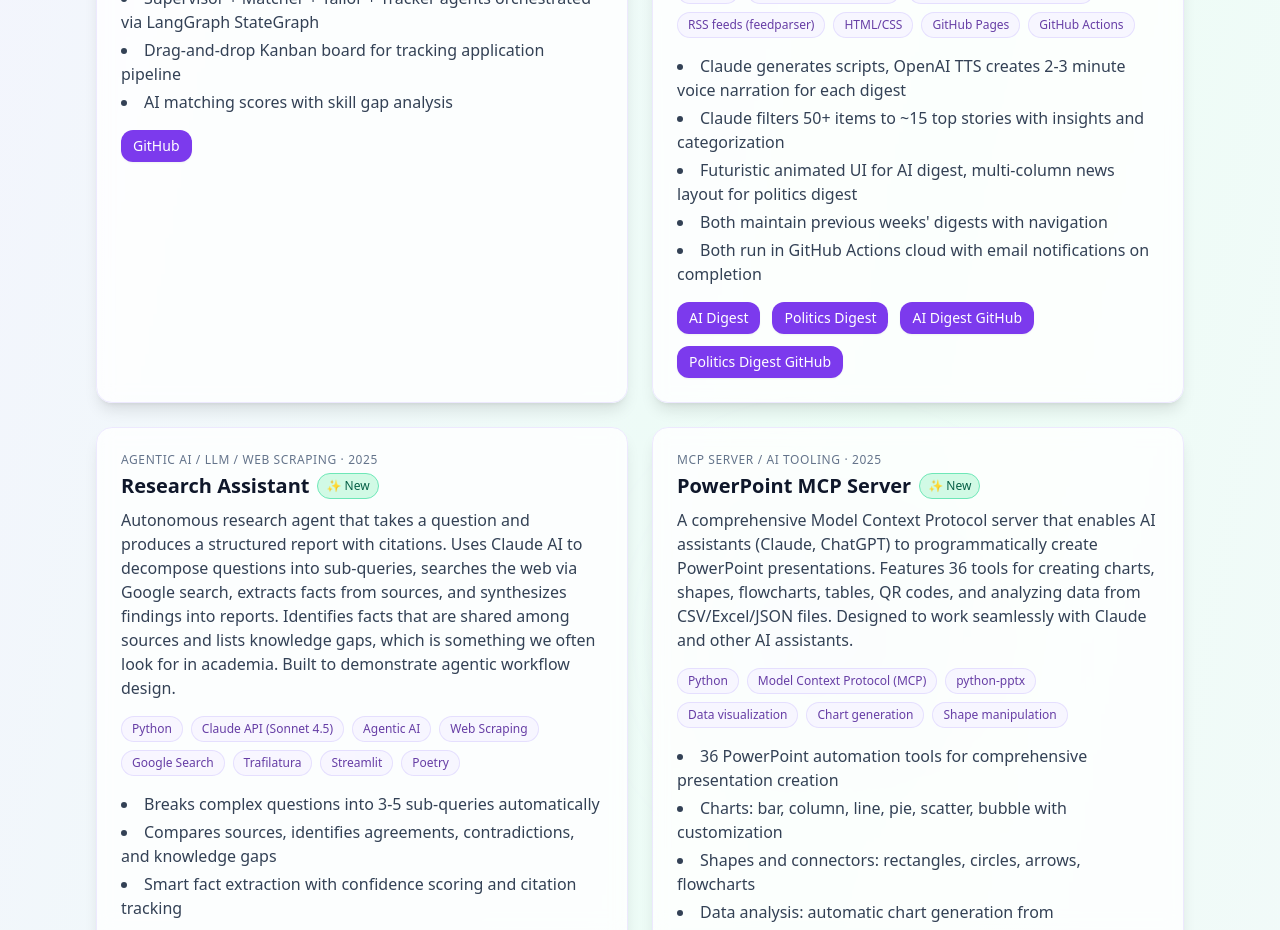
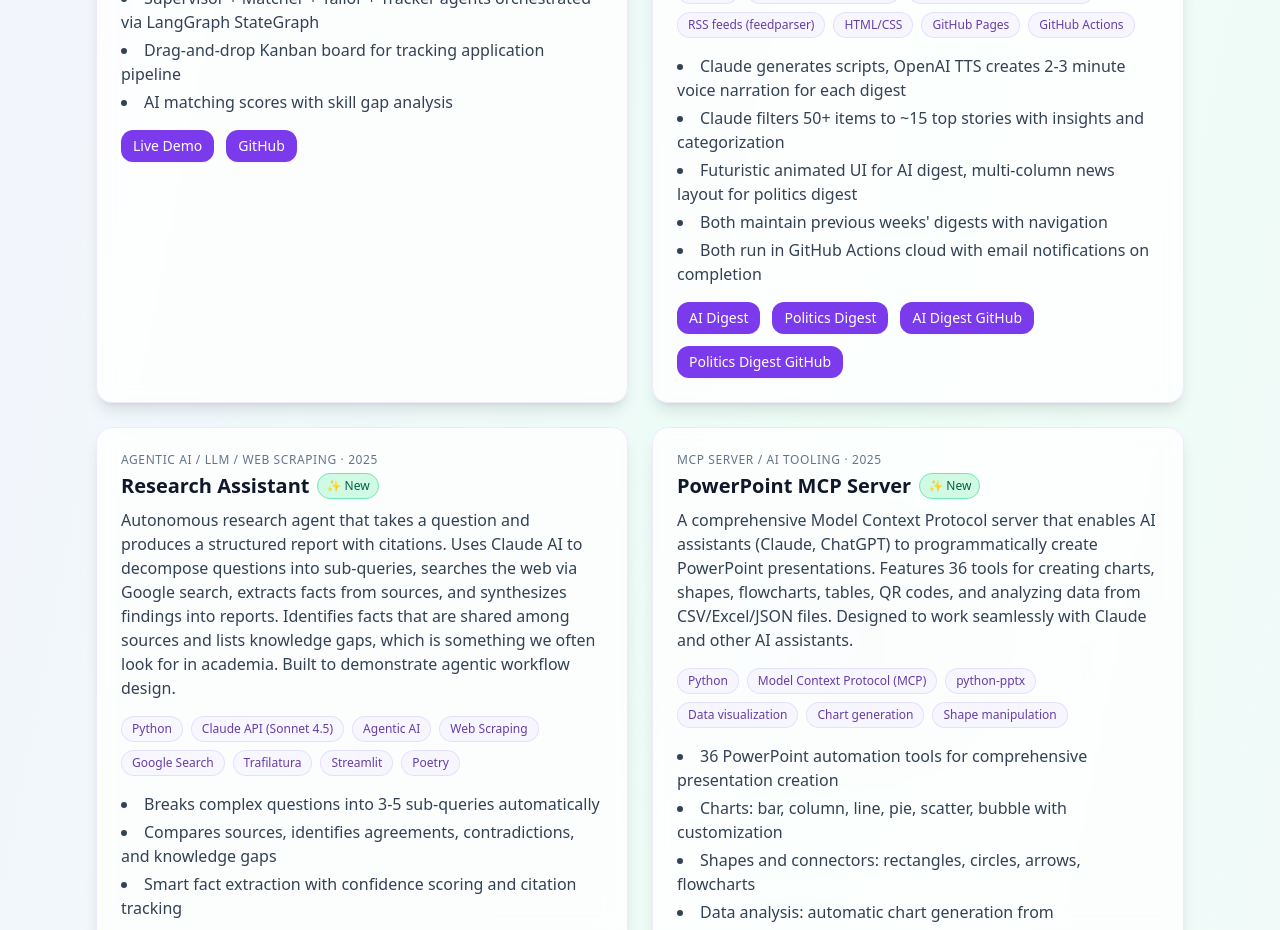
Before and after one commit to EiriniOr/eirini-portfolio, a React (Vite) app: page / in a window 1280 px wide. Shown: the part 1560-2490 px from the top of the page. Built offline with nearby package versions, Linux system fonts and the light colour scheme.

Commit message:
Add live demo link to Job Application Assistant

```diff
--- a/src/App.jsx
+++ b/src/App.jsx
@@ -134,6 +134,7 @@
       "SQLite"
     ],
     links: [
+      { label: "Live Demo", href: "https://job-application-assistant-five.vercel.app/" },
       { label: "GitHub", href: "https://github.com/EiriniOr/job-application-assistant" }
     ],
     highlights: [
```
